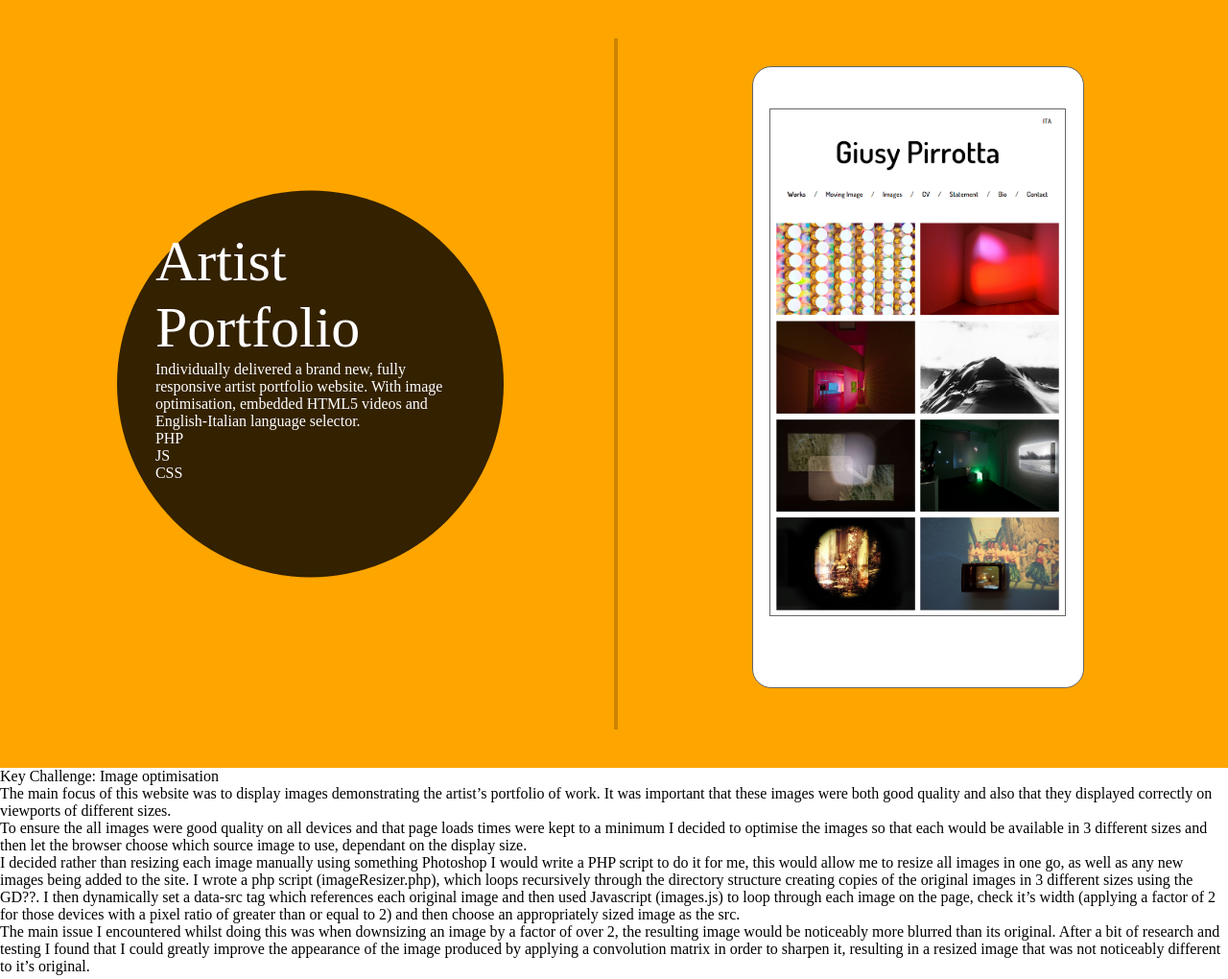
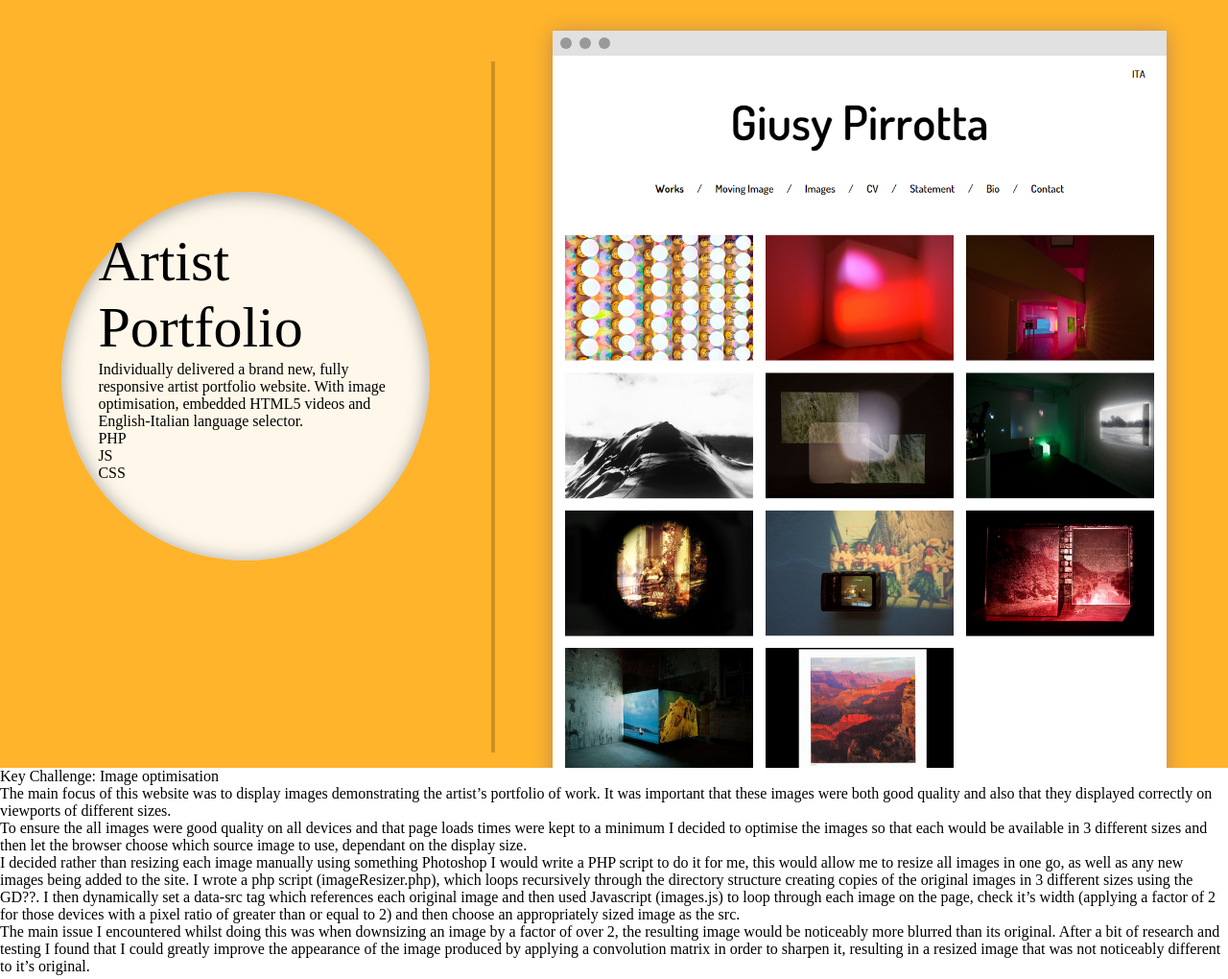
Before and after one commit to JosephCase/josephcase, a PHP site: page / in a window 1280 px wide. Shown: the top 1020 px of the page at 96% size. Run offline with PHP 8.4, Linux system fonts and the light colour scheme.

Commit message:
design changes

```diff
--- a/index.html
+++ b/index.html
@@ -20,10 +20,13 @@
 				</div>
 			</div>
 			<div class="margin"></div>
-			<div class="device">
-				<div class="holder">
-					<img src="images/giusypirrotta.png">
+			<div class="browser">
+				<div>
+					<div class="button"></div>
+					<div class="button"></div>
+					<div class="button"></div>
 				</div>
+				<img src="images/giusypirrotta.png">
 			</div>
 		</div>
 	</section>
--- a/style.css
+++ b/style.css
@@ -10,31 +10,27 @@ section {
 
 
 section.overview {
-	background-color: orange;
+	background-color: #FFB42B;
 }
 
 .content {
-	position: relative;
-	width: 90%;
-	margin-left: 5%;
-	top: 5%;
-	height: 90%;
+	height: 100%;
 }
 
 
 
 .circle {
 	float: left;
-	margin: 0 5%;
-	width: 35%;
-	padding-top: 35%;
-	border-radius: 50%;
-	background-color: #fff;
-	position: relative;
-	top: 50%;
-	transform: translateY(-50%);
-	background-color: rgba(0,0,0,0.8);
-	color: #fff;
+    margin: 0 5%;
+    width: 30%;
+    padding-top: 30%;
+    border-radius: 50%;
+    position: relative;
+    top: 25%;
+    background-color: rgba(355,355,355,0.9);
+    color: black;
+    box-shadow: inset 0px 2px 20px #999;
+    position: fixed;
 
 }
 
@@ -48,35 +44,39 @@ section.overview {
 
 .margin {
 	float: left;
-	height: 100%;
-	margin-left: 5%;
+	height: 90%;
 	width: 5%;
+	margin-top: 5%;
+	margin-left: 40%;
 	border-left: 4px solid rgba(0,0,0,0.2);
 	box-sizing: border-box;
 }
 
-.device {
+.browser {
 	float: left;
-	margin-left: 7.5%;
-	margin-top: 2.5%;
-	width: 30%;
-	height: 90%;
-	background-color: #fff;
-	border-radius: 20px;
-	box-sizing: border-box;
-	border: 1px solid #666;
+    margin-top: 2.5%;
+    margin-right: 5%;
+    width: 50%;
+    box-sizing: border-box;
+    box-shadow: 0px 2px 20px #BF884F;
 }
 
-.device div {
-	width: 90%;
-	height: 82%;
-	margin-left: 5%;
-	margin-top: 12.5%;
-	border: 1px solid #666;
-	overflow: hidden;
-	box-sizing: border-box;
+.browser>div {
+	width: 100%;
+	background-color: #e1e1e1;
+	height: 26px;
 }
 
-.device img {
+.browser .button {
+	width: 12px;
+	height: 12px;
+	border-radius: 6px;
+	margin-top: 7px;
+	margin-left: 8px;
+	float: left;
+	background-color: #999;
+}
+
+.browser img {
 	width: 100%;
 }
```
Also changed, not shown: images/giusypirrotta.png.
